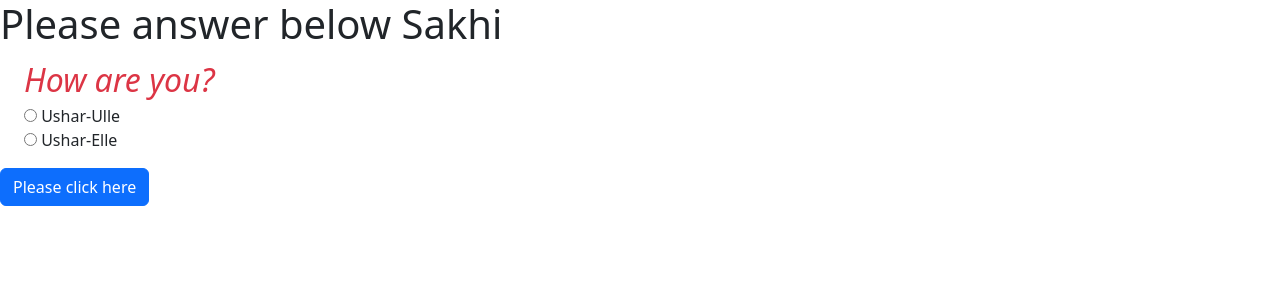
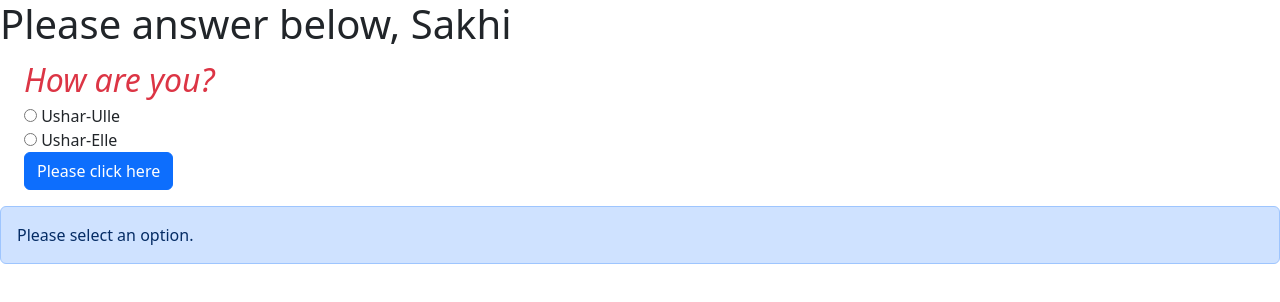
Before and after one commit to Nage-Sh/skills-introduction-to-github, a plain HTML site: page index.html in a window 1280 px wide. Both pictures are taken after a click on the button "Please click here". Drawn offline with nearby package versions, Linux system fonts and the light colour scheme.

Commit message:
Added the javascript validation to the radio buttons

```diff
--- a/index.html
+++ b/index.html
@@ -6,32 +6,66 @@
     <link href="https://cdn.jsdelivr.net/npm/bootstrap@5.3.3/dist/css/bootstrap.min.css" rel="stylesheet" integrity="sha384-QWTKZyjpPEjISv5WaRU9OFeRpok6YctnYmDr5pNlyT2bRjXh0JMhjY6hW+ALEwIH" crossorigin="anonymous">
     <title>Sakhi</title>
     <script type="text/javascript">
-        function reset_msg() {
-                document.getElementById('msg').innerHTML = '';
+        function validateForm() {
+            var radios = document.getElementsByName('ushar');
+            var formValid = false;
+            var selectedValue = "";
+
+            for (var i = 0; i < radios.length; i++) {
+                if (radios[i].checked) {
+                    formValid = true;
+                    selectedValue = radios[i].value;
+                    break;
+                }
             }
-            function send() {
-            alert("Me")
+
+            if (!formValid) {
+                showAlert("Please select an option.", "primary");
+            } else {
+                if (selectedValue === "ushar") {
+                    showAlert("I am very happy knowing you are Good.", "primary");
+                } else if (selectedValue === "usharly") {
+                    showAlert("Why are you like this when I am there for you <3.", "danger");
+                }
             }
+        }
+
+        function showAlert(message, type) {
+            var alertPlaceholder = document.getElementById('alertPlaceHolder');
+            alertPlaceholder.innerHTML = ''; // Clear any existing alerts
+
+            var alertDiv = document.createElement('div');
+            alertDiv.className = 'alert alert-' + type;
+            alertDiv.role = 'alert';
+            alertDiv.innerText = message;
+            alertPlaceholder.appendChild(alertDiv);
+        }
+
+        window.onload = function() {
+            var button = document.getElementById('styledButton');
+            button.addEventListener('click', function(event) {
+                event.preventDefault(); // Prevent default button behavior
+                validateForm();
+            });
+        }
     </script>
 </head>
 <body>
-    <h1>Please answer below Sakhi</h1>
+    <h1>Please answer below, Sakhi</h1>
 
     <form>
         <div class="mb-3 form-check">
-            <label for="" class="fst-italic fs-2 fw-medium text-danger" >How are you?</label>
+            <label for="" class="fst-italic fs-2 fw-medium text-danger">How are you?</label>
             <br>
-            <input type="radio" id="ushar" value="ushar" onclick="reset_msg()">
+            <input type="radio" id="ushar" value="ushar" name="ushar">
             <label for="ushar-ulle">Ushar-Ulle</label>
             <br>
-            <input type="radio" id="usharly" value="usharly" onclick="reset_msg()">
-            <label for="ushar-elle">Ushar-Elle</label>
+            <input type="radio" id="usharly" value="usharly" name="ushar">
+            <label for="ushar-elle">Ushar-Elle</label><br>
+            <button type="button" id="styledButton" class="btn btn-primary">Please click here</button>
+        </div>
+    </form>
 
-        </div>
-      </form>
-
-    <button type="button" class="btn btn-primary" id="styledButton" onclick="send">Please click here</button>
-
-
+    <div id="alertPlaceHolder"></div>
 </body>
 </html>
```
